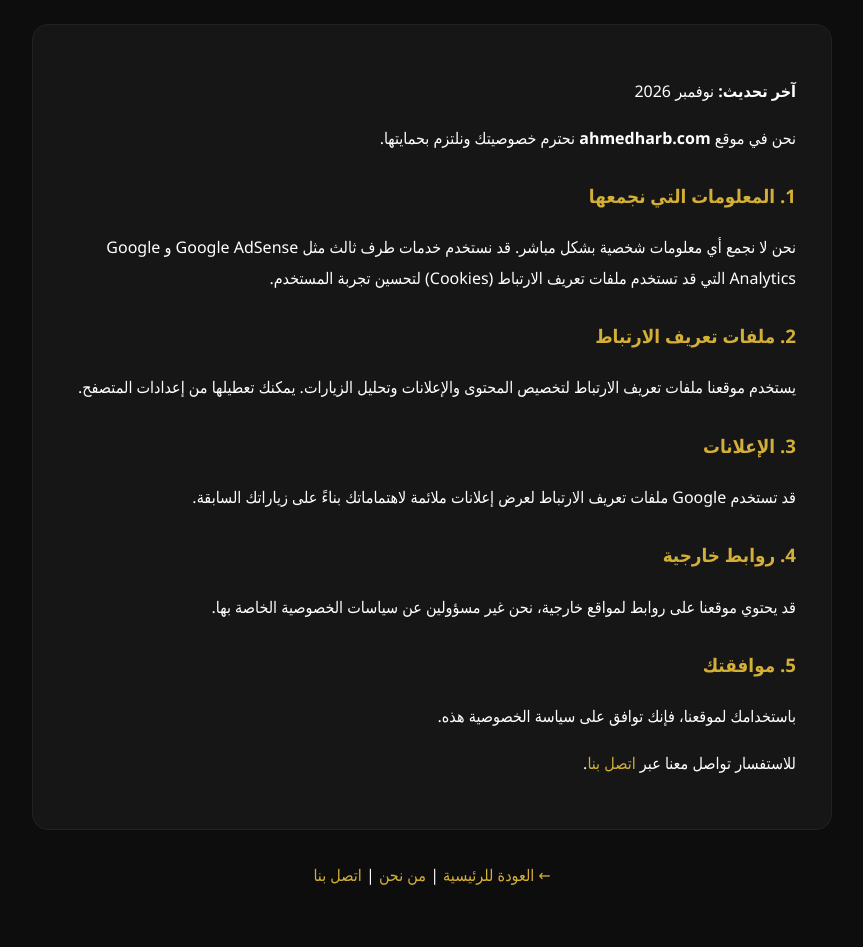
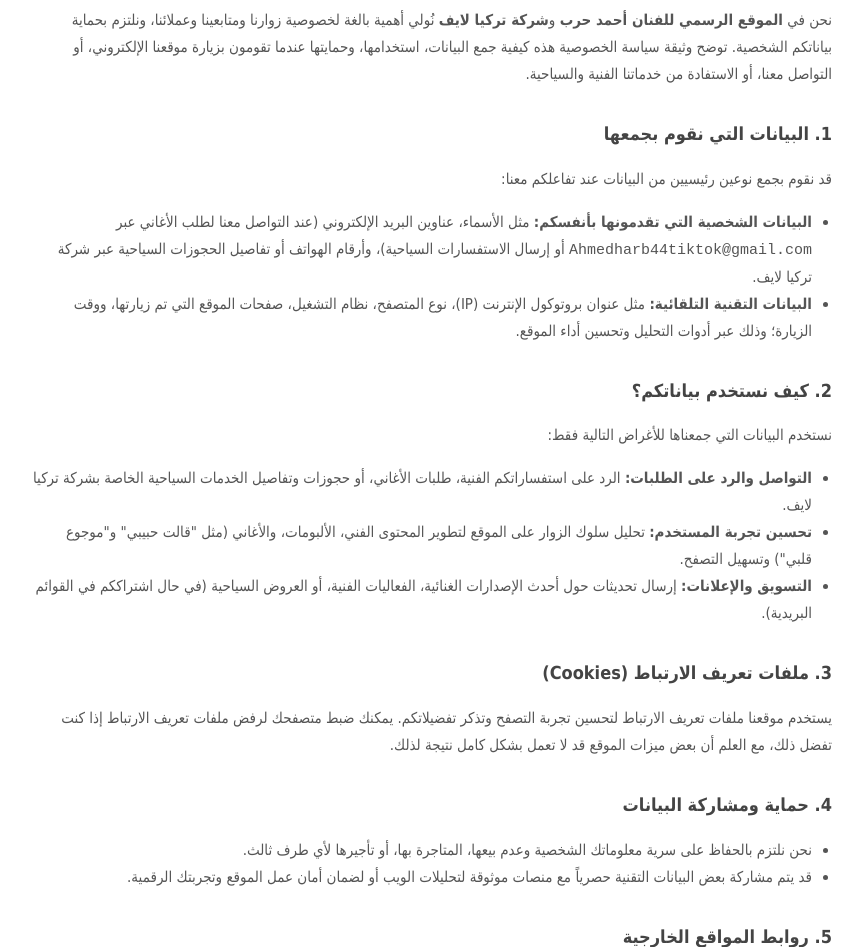
Before and after one commit to artistahmedharb/ahmedharb, a plain HTML site: page privacy.html in a window 1280 px wide. Shown: the part 227-1174 px from the top of the page, without its empty margins (208-1071 px from the left). Drawn offline with Linux system fonts and the light colour scheme.

Commit message:
Add privacy policy page in Arabic

```diff
--- a/privacy.html
+++ b/privacy.html
@@ -1,43 +1,79 @@
 <!DOCTYPE html>
 <html lang="ar" dir="rtl">
 <head>
-<meta charset="UTF-8">
-<meta name="viewport" content="width=device-width, initial-scale=1.0">
-<title>سياسة الخصوصية | أحمد حرب</title>
-<style>
-:root{--bg:#0d0d0d;--card:#161616;--accent:#d4af37;--text:#fff}
-body{font-family:'Segoe UI',Tahoma,sans-serif;background:var(--bg);color:var(--text);margin:0;line-height:1.9}
-.container{max-width:800px;margin:0 auto;padding:40px 20px}
-a{color:var(--accent);text-decoration:none}
-h1{color:var(--accent);text-align:center;margin-bottom:30px}
-.card{background:var(--card);padding:35px;border-radius:16px;border:1px solid #222}
-.header{text-align:center;padding:20px 0;border-bottom:1px solid #222;margin-bottom:30px}
-.header a{font-size:26px;font-weight:bold;color:var(--accent)}
-h3{color:var(--accent);margin-top:25px}
-</style>
+    <meta charset="UTF-8">
+    <meta name="viewport" content="width=device-width, initial-scale=1.0">
+    <title>سياسة الخصوصية – أحمد حرب | شركة تركيا لايف</title>
+    <style>
+        body {
+            font-family: Tahoma, Arial, sans-serif;
+            line-height: 1.8;
+            background-color: #f9f9f9;
+            color: #333;
+            padding: 20px;
+            margin: 0;
+        }
+        .container {
+            max-width: 800px;
+            margin: 40px auto;
+            background: #fff;
+            padding: 40px;
+            border-radius: 8px;
+            box-shadow: 0 2px 10px rgba(0,0,0,0.05);
+        }
+        h1 { color: #111; border-bottom: 2px solid #eee; padding-bottom: 15px; font-size: 24px; }
+        h2 { color: #444; font-size: 18px; margin-top: 30px; }
+        p, li { font-size: 15px; color: #555; }
+        ul { padding-right: 20px; }
+        .footer-note { margin-top: 40px; border-top: 1px solid #eee; padding-top: 20px; font-size: 13px; color: #777; text-align: center; }
+    </style>
 </head>
 <body>
+
 <div class="container">
-<div class="header"><a href="/">أحمد حرب | Ahmed Harb</a></div>
-<h1>سياسة الخصوصية</h1>
-<div class="card">
-<p><strong>آخر تحديث:</strong> نوفمبر 2026</p>
-<p>نحن في موقع <strong>ahmedharb.com</strong> نحترم خصوصيتك ونلتزم بحمايتها.</p>
-<h3>1. المعلومات التي نجمعها</h3>
-<p>نحن لا نجمع أي معلومات شخصية بشكل مباشر. قد نستخدم خدمات طرف ثالث مثل Google AdSense و Google Analytics التي قد تستخدم ملفات تعريف الارتباط (Cookies) لتحسين تجربة المستخدم.</p>
-<h3>2. ملفات تعريف الارتباط</h3>
-<p>يستخدم موقعنا ملفات تعريف الارتباط لتخصيص المحتوى والإعلانات وتحليل الزيارات. يمكنك تعطيلها من إعدادات المتصفح.</p>
-<h3>3. الإعلانات</h3>
-<p>قد تستخدم Google ملفات تعريف الارتباط لعرض إعلانات ملائمة لاهتماماتك بناءً على زياراتك السابقة.</p>
-<h3>4. روابط خارجية</h3>
-<p>قد يحتوي موقعنا على روابط لمواقع خارجية، نحن غير مسؤولين عن سياسات الخصوصية الخاصة بها.</p>
-<h3>5. موافقتك</h3>
-<p>باستخدامك لموقعنا، فإنك توافق على سياسة الخصوصية هذه.</p>
-<p>للاستفسار تواصل معنا عبر <a href="/contact.html">اتصل بنا</a>.</p>
+    <h1>سياسة الخصوصية – أحمد حرب | شركة تركيا لايف</h1>
+    <p><strong>تاريخ التحديث الأخير:</strong> نوفمبر 2026</p>
+
+    <p>نحن في <strong>الموقع الرسمي للفنان أحمد حرب</strong> و<strong>شركة تركيا لايف</strong> نُولي أهمية بالغة لخصوصية زوارنا ومتابعينا وعملائنا، ونلتزم بحماية بياناتكم الشخصية. توضح وثيقة سياسة الخصوصية هذه كيفية جمع البيانات، استخدامها، وحمايتها عندما تقومون بزيارة موقعنا الإلكتروني، أو التواصل معنا، أو الاستفادة من خدماتنا الفنية والسياحية.</p>
+
+    <h2>1. البيانات التي نقوم بجمعها</h2>
+    <p>قد نقوم بجمع نوعين رئيسيين من البيانات عند تفاعلكم معنا:</p>
+    <ul>
+        <li><strong>البيانات الشخصية التي تقدمونها بأنفسكم:</strong> مثل الأسماء، عناوين البريد الإلكتروني (عند التواصل معنا لطلب الأغاني عبر <code>Ahmedharb44tiktok@gmail.com</code> أو إرسال الاستفسارات السياحية)، وأرقام الهواتف أو تفاصيل الحجوزات السياحية عبر شركة تركيا لايف.</li>
+        <li><strong>البيانات التقنية التلقائية:</strong> مثل عنوان بروتوكول الإنترنت (IP)، نوع المتصفح، نظام التشغيل، صفحات الموقع التي تم زيارتها، ووقت الزيارة؛ وذلك عبر أدوات التحليل وتحسين أداء الموقع.</li>
+    </ul>
+
+    <h2>2. كيف نستخدم بياناتكم؟</h2>
+    <p>نستخدم البيانات التي جمعناها للأغراض التالية فقط:</p>
+    <ul>
+        <li><strong>التواصل والرد على الطلبات:</strong> الرد على استفساراتكم الفنية، طلبات الأغاني، أو حجوزات وتفاصيل الخدمات السياحية الخاصة بشركة تركيا لايف.</li>
+        <li><strong>تحسين تجربة المستخدم:</strong> تحليل سلوك الزوار على الموقع لتطوير المحتوى الفني، الألبومات، والأغاني (مثل "قالت حبيبي" و"موجوع قلبي") وتسهيل التصفح.</li>
+        <li><strong>التسويق والإعلانات:</strong> إرسال تحديثات حول أحدث الإصدارات الغنائية، الفعاليات الفنية، أو العروض السياحية (في حال اشتراككم في القوائم البريدية).</li>
+    </ul>
+
+    <h2>3. ملفات تعريف الارتباط (Cookies)</h2>
+    <p>يستخدم موقعنا ملفات تعريف الارتباط لتحسين تجربة التصفح وتذكر تفضيلاتكم. يمكنك ضبط متصفحك لرفض ملفات تعريف الارتباط إذا كنت تفضل ذلك، مع العلم أن بعض ميزات الموقع قد لا تعمل بشكل كامل نتيجة لذلك.</p>
+
+    <h2>4. حماية ومشاركة البيانات</h2>
+    <ul>
+        <li>نحن نلتزم بالحفاظ على سرية معلوماتك الشخصية وعدم بيعها، المتاجرة بها، أو تأجيرها لأي طرف ثالث.</li>
+        <li>قد يتم مشاركة بعض البيانات التقنية حصرياً مع منصات موثوقة لتحليلات الويب أو لضمان أمان عمل الموقع وتجربتك الرقمية.</li>
+    </ul>
+
+    <h2>5. روابط المواقع الخارجية</h2>
+    <p>قد يحتوي موقعنا على روابط لمصادر خارجية أو منصات موسيقية واجتماعية رسمية خاصة بنا (مثل Spotify، Apple Music، YouTube، Instagram، وغيرها). نحن لسنا مسؤولين عن ممارسات الخصوصية أو محتوى تلك المواقع الخارجية.</p>
+
+    <h2>6. حقوقكم</h2>
+    <p>يحق لكم في أي وقت الاستعلام عن البيانات الشخصية التي جمعناها عنكم، أو طلب تعديل أو حذف أي بيانات شخصية خاصة بكم محفوظة لدينا.</p>
+
+    <h2>7. تواصل معنا</h2>
+    <p>إذا كانت لديكم أي استفسارات أو ملاحظات بخصوص سياسة الخصوصية، يرجى التواصل معنا عبر البريد الإلكتروني الرسمي:<br>
+    📧 <strong>البريد الإلكتروني:</strong> <code>Ahmedharb44tiktok@gmail.com</code></p>
+
+    <div class="footer-note">
+        جميع الحقوق محفوظة © 2026 الفنان أحمد حرب & شركة تركيا لايف.
+    </div>
 </div>
-<div style="text-align:center;margin-top:30px">
-<a href="/">← العودة للرئيسية</a> | <a href="/about.html">من نحن</a> | <a href="/contact.html">اتصل بنا</a>
-</div>
-</div>
+
 </body>
 </html>
```
